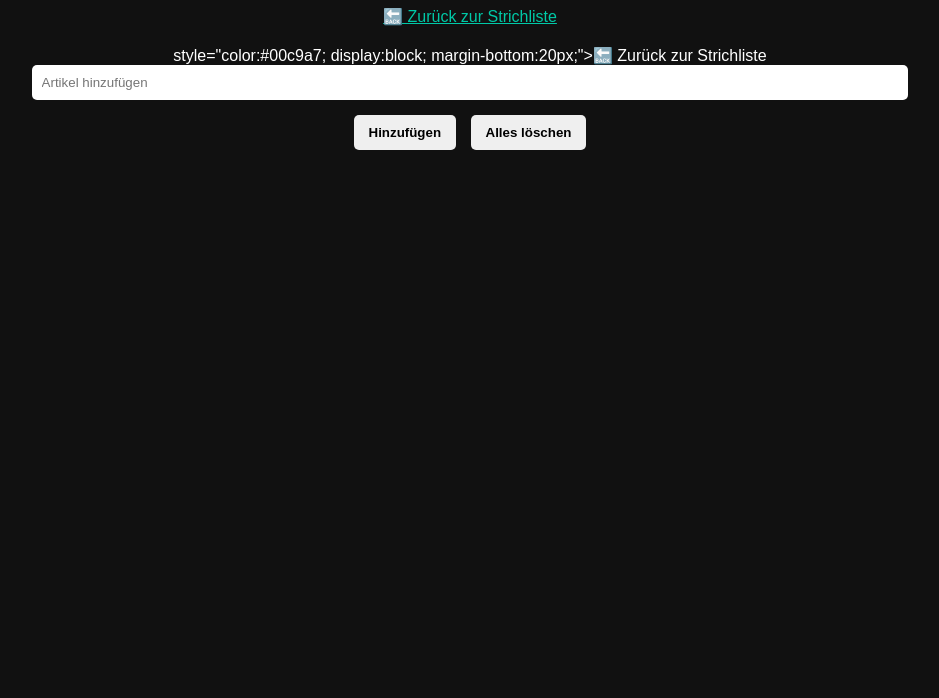
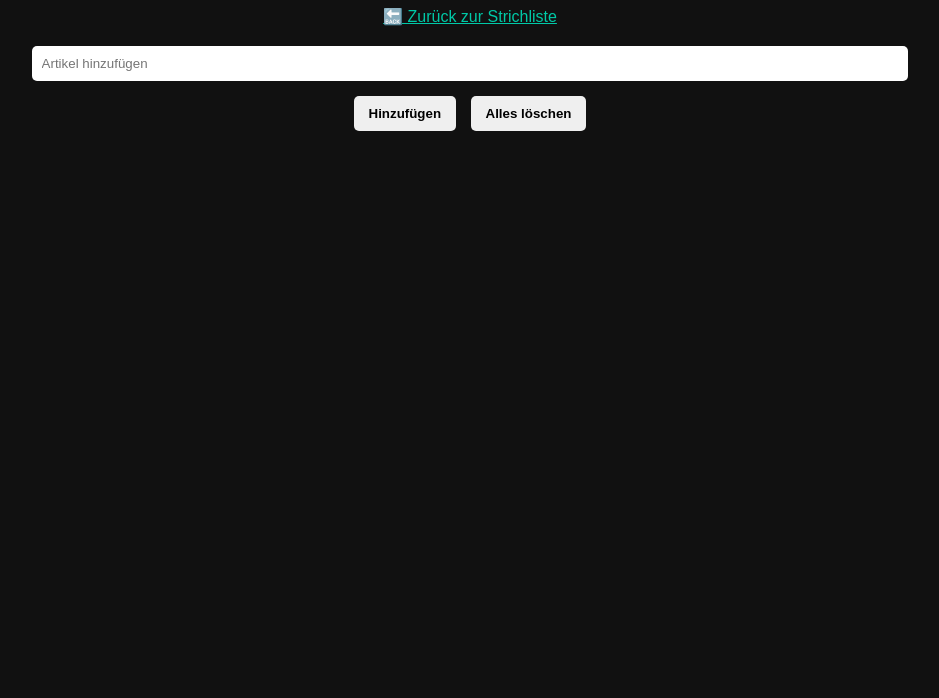
Before and after one commit to coreaudio/SickandSound, a plain HTML site: page besorgungen.html in a window 1280 px wide. Shown: the part 102-800 px from the top of the page, without its empty margins (170-1109 px from the left). Drawn offline with Linux system fonts and the light colour scheme.

Commit message:
besorgungen.html

```diff
--- a/besorgungen.html
+++ b/besorgungen.html
@@ -1,4 +1,3 @@
-
 <!DOCTYPE html>
 <html lang="de">
 <head>
@@ -55,11 +54,11 @@
         justify-content: center;
         cursor: pointer;
     }
-    </style>
+  </style>
 </head>
 <body>
-  <h1>🛒 Besorgungen</h1><a href="sick_and_sound_strichliste_single_toolbar.html" style="color:#00c9a7; display:block; margin-bottom:20px;">🔙 Zurück zur Strichliste</a>
- style="color:#00c9a7; display:block; margin-bottom:20px;">🔙 Zurück zur Strichliste</a>
+  <h1>🛒 Besorgungen</h1>
+  <a href="index.html" style="color:#00c9a7; display:block; margin-bottom:20px;">🔙 Zurück zur Strichliste</a>
   <input type="text" id="itemInput" placeholder="Artikel hinzufügen" />
   <br />
   <button onclick="addItem()">Hinzufügen</button>
```
